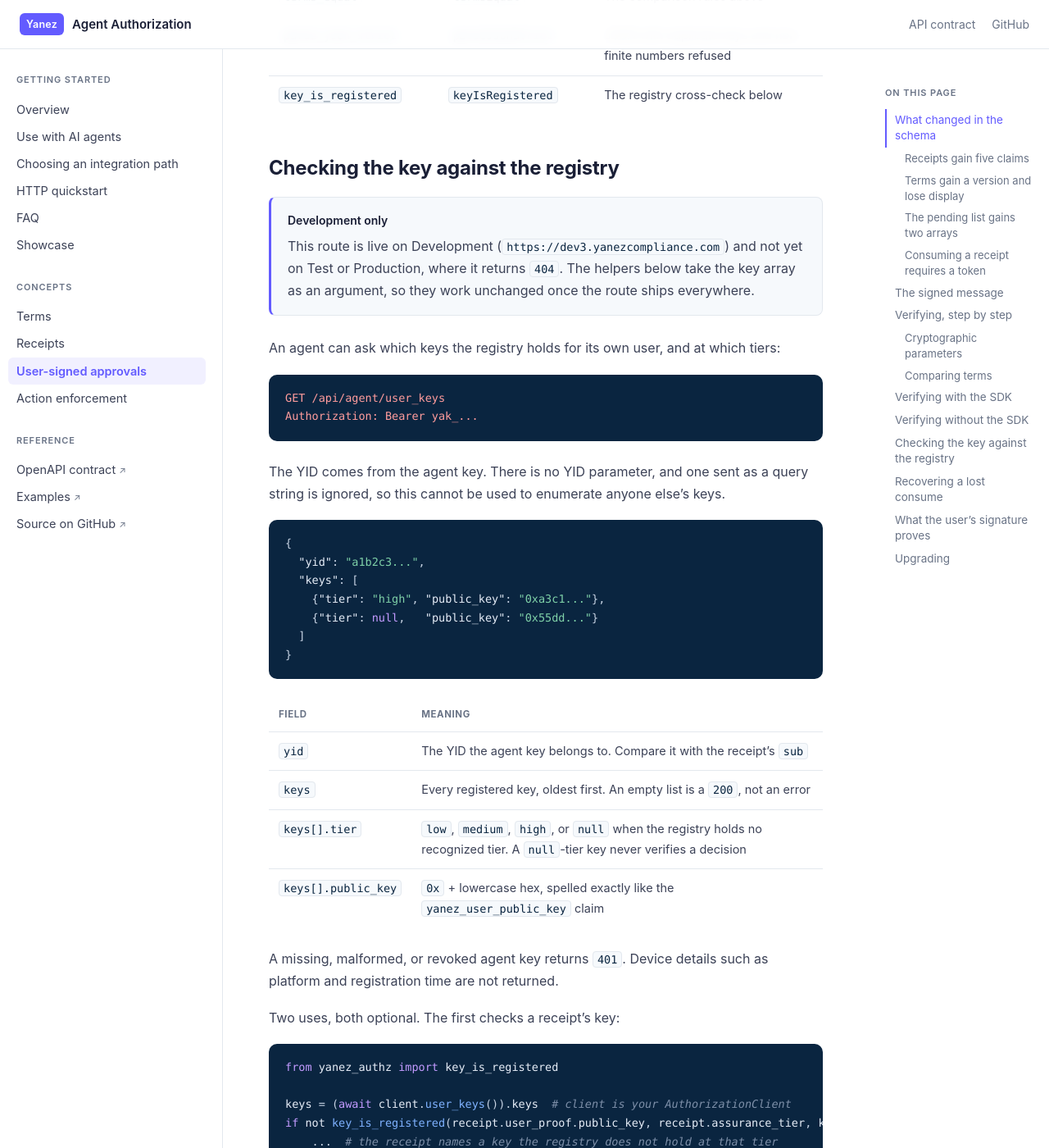
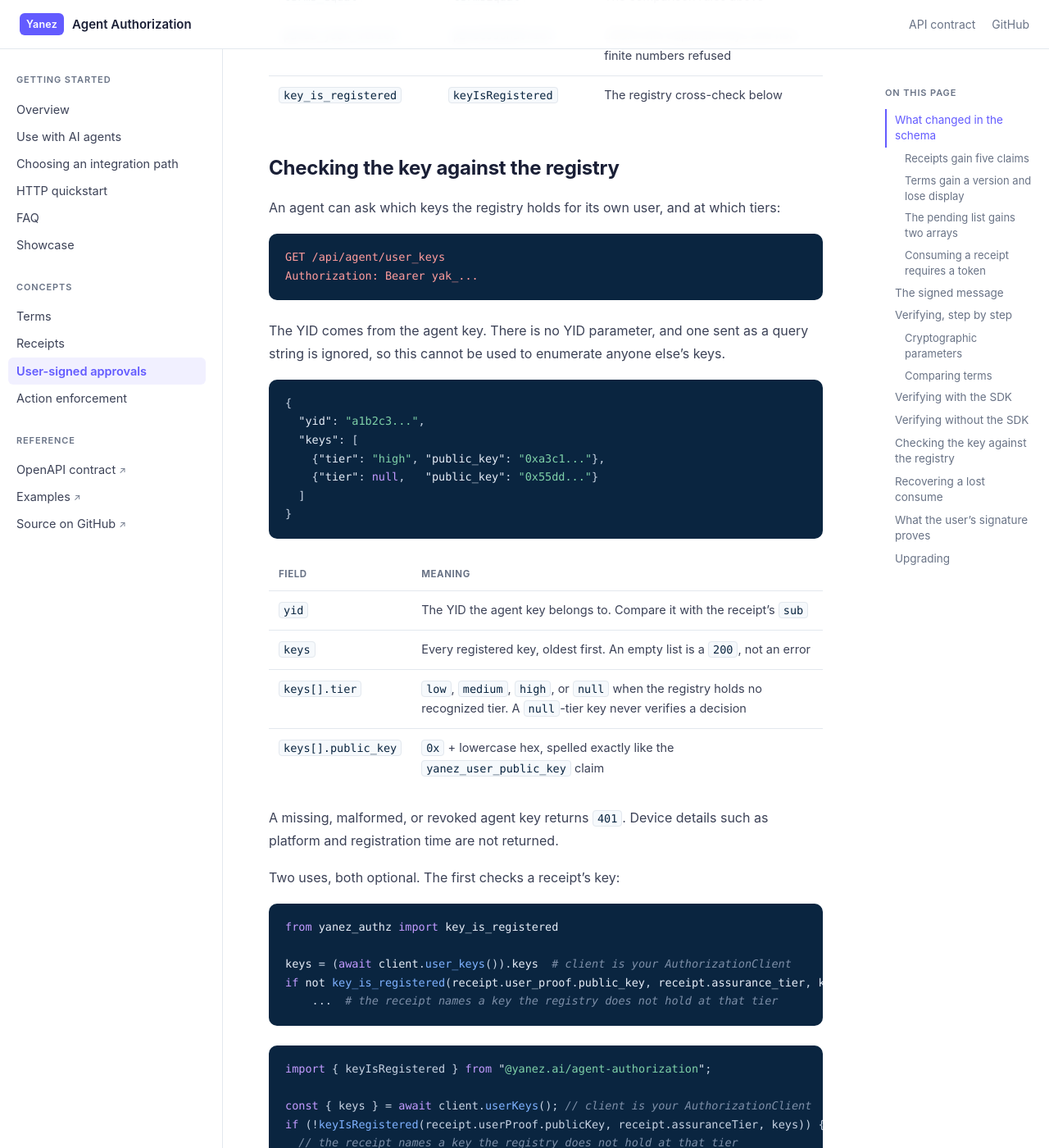
Before and after one commit to yanez-compliance/yanez-agent-authorization, a Jekyll site: the page built from docs/user-signed-approvals.md, in a window 1280 px wide and 1400 px high, scrolled down 7645 px. Shown: the whole window at 82% size. Built offline with Jekyll 4.4.1, drawn with Linux system fonts in a browser that asks for light colours; some of the changed text lies outside the part shown.

Commit message:
docs: user_keys is live on Test and Production
The route shipped beyond Development, so drop the Development-only callout
and its dev3 hostname, and the note about FeatureUnavailableError on
deployments that lack the route.

Co-Authored-By: Claude Opus 5 <noreply@anthropic.com>

````diff
--- a/docs/user-signed-approvals.md
+++ b/docs/user-signed-approvals.md
@@ -263,13 +263,6 @@ harness:
 
 ## Checking the key against the registry
 
-<div class="callout">
-  <div class="callout-title">Development only</div>
-  <p>This route is live on Development (<code>https://dev3.yanezcompliance.com</code>) and
-  not yet on Test or Production, where it returns <code>404</code>. The helpers below take
-  the key array as an argument, so they work unchanged once the route ships everywhere.</p>
-</div>
-
 An agent can ask which keys the registry holds for its own user, and at which tiers:
 
 ```http
@@ -318,9 +311,6 @@ if (!keyIsRegistered(receipt.userProof.publicKey, receipt.assuranceTier, keys))
   // the receipt names a key the registry does not hold at that tier
 }
 ```
-
-Where the route is not deployed, `user_keys()` / `userKeys()` raises
-`FeatureUnavailableError`.
 
 **Read it at verification time.** Keys carry no revocation state, so a cached copy proves
 nothing about the registry today.
````
Also changed, not shown: docs/http-quickstart.md (+1 -1 lines).
